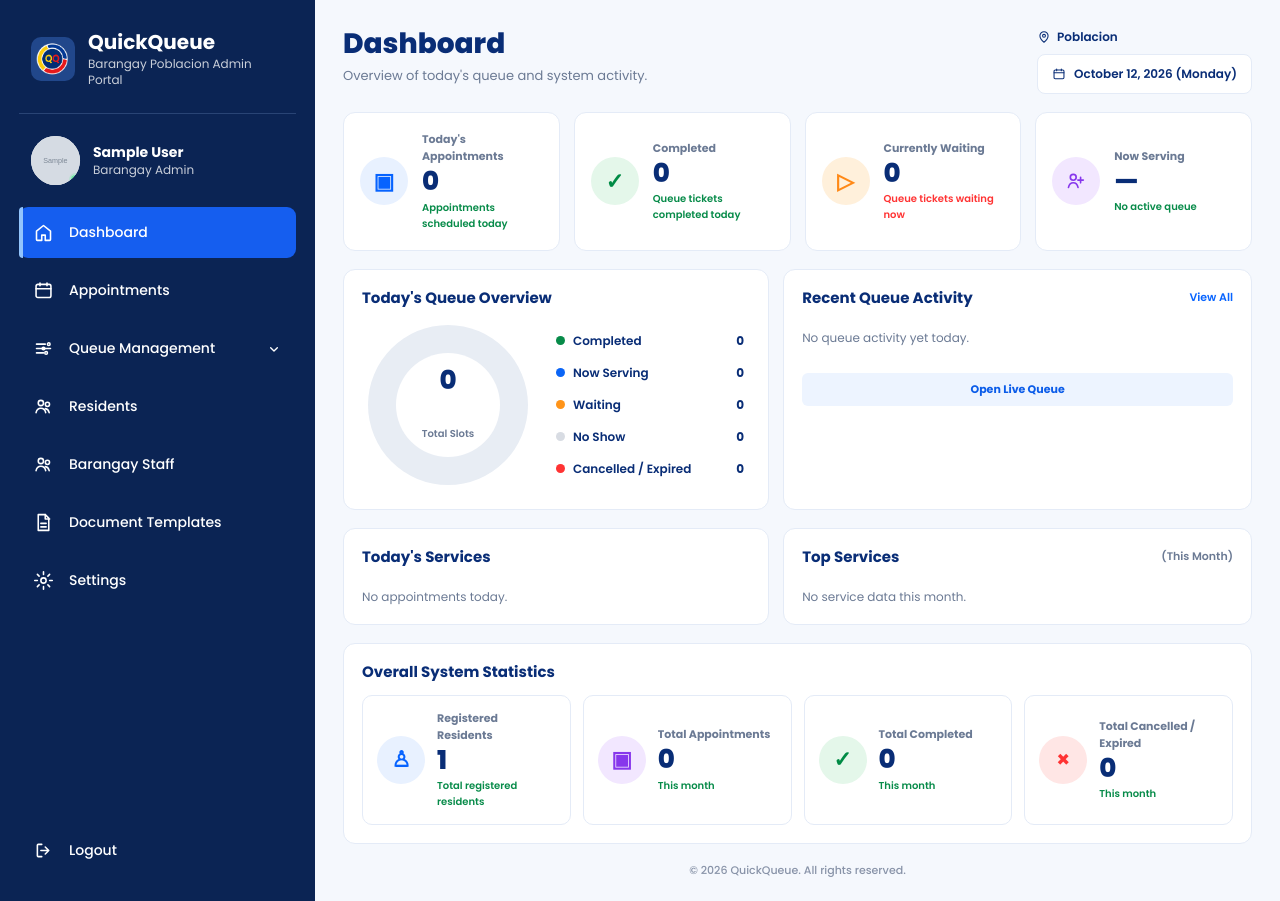
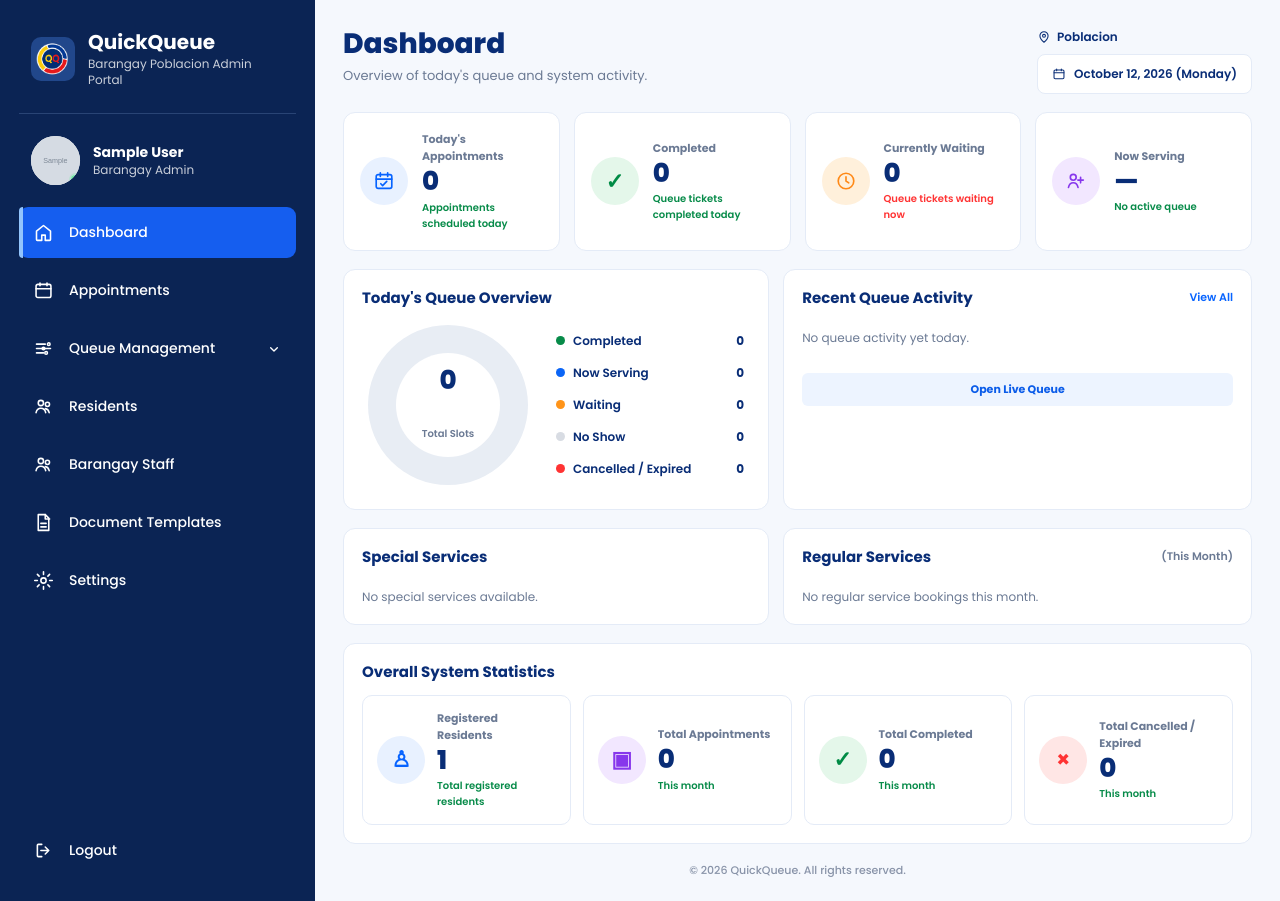
Before and after one commit to fncyz/QuickQueue, a Django app: page /barangay/dashboard/ in a window 1280 px wide. Run offline with Django 5.2, Linux system fonts and the light colour scheme; a user stored in the database is signed in; data comes from the database, SQL or seed files in the repository; tables that the repository leaves empty hold one stand-in row (values such as "Sample post"); grey boxes marked "Sample" are stand-in pictures.

Commit message:
Updated Admin UI 2.2

```diff
--- a/QUICKQUEUE/qq/templates/barangay_admin/dashboard.html
+++ b/QUICKQUEUE/qq/templates/barangay_admin/dashboard.html
@@ -6,14 +6,14 @@
 <body><div class="shell">{% include 'barangay_admin/includes/sidebar.html' %}<main class="dashboard">
 <header class="dashboard-header"><div><h1>Dashboard</h1><p>Overview of today's queue and system activity.</p></div><div class="date-chip"><span class="barangay-label"><svg class="header-icon" viewBox="0 0 24 24"><path d="M12 21s7-5.4 7-11a7 7 0 1 0-14 0c0 5.6 7 11 7 11z"/><circle cx="12" cy="10" r="2.5"/></svg>{{ barangay.name }}</span><br><time datetime="{{ today|date:'Y-m-d' }}"><svg class="header-icon" viewBox="0 0 24 24"><rect x="3.5" y="5" width="17" height="15" rx="2"/><path d="M8 3.5v3M16 3.5v3M3.5 10h17"/></svg>{{ today|date:'F j, Y (l)' }}</time></div></header>
 <section class="stat-cards">
-<article class="stat-card"><i class="icon-badge icon-blue">▣</i><div class="copy"><small>Today's Appointments</small><b>{{ today_total }}</b><em>Appointments scheduled today</em></div></article>
+<article class="stat-card"><i class="icon-badge icon-blue"><svg class="stat-icon" viewBox="0 0 24 24" aria-hidden="true"><rect x="3.5" y="5" width="17" height="15" rx="2"/><path d="M8 3v4M16 3v4M3.5 10h17"/><path d="m8.5 15 2 2 4.5-4.5"/></svg></i><div class="copy"><small>Today's Appointments</small><b>{{ today_total }}</b><em>Appointments scheduled today</em></div></article>
 <article class="stat-card"><i class="icon-badge icon-green">✓</i><div class="copy"><small>Completed</small><b>{{ completed }}</b><em>Queue tickets completed today</em></div></article>
-<article class="stat-card"><i class="icon-badge icon-orange">▷</i><div class="copy"><small>Currently Waiting</small><b>{{ waiting }}</b><em class="alert">Queue tickets waiting now</em></div></article>
+<article class="stat-card"><i class="icon-badge icon-orange"><svg class="stat-icon" viewBox="0 0 24 24" aria-hidden="true"><circle cx="12" cy="12" r="8.5"/><path d="M12 7.5V12l3 2"/></svg></i><div class="copy"><small>Currently Waiting</small><b>{{ waiting }}</b><em class="alert">Queue tickets waiting now</em></div></article>
 <article class="stat-card"><i class="icon-badge icon-purple"><svg class="stat-icon" viewBox="0 0 24 24"><circle cx="9" cy="8" r="3.2"/><path d="M3.8 19c.7-3.3 2.8-5.1 5.2-5.1s4.5 1.8 5.2 5.1M17 8v6M14 11h6"/></svg></i><div class="copy"><small>Now Serving</small><b>{% if now_serving %}{{ now_serving.queue_number }}{% else %}—{% endif %}</b><em>{% if now_serving %}{{ now_serving.appointment.service.name }}{% else %}No active queue{% endif %}</em></div></article></section>
 <section class="dashboard-grid"><article class="panel" id="queue"><h2>Today's Queue Overview</h2><div class="overview-body"><div class="donut {% if not total_tickets %}empty-donut{% endif %}" style="--completed-end:{{ queue_chart.completed_end }}%;--serving-end:{{ queue_chart.serving_end }}%;--waiting-end:{{ queue_chart.waiting_end }}%;--no-show-end:{{ queue_chart.no_show_end }}%;--cancelled-end:{{ queue_chart.cancelled_end }}%"><div><b>{{ total_tickets }}</b><small>Total Slots</small></div></div><ul class="legend"><li><span><i class="dot complete"></i>Completed</span><b>{{ completed }}</b></li><li><span><i class="dot serving"></i>Now Serving</span><b>{{ serving_count }}</b></li><li><span><i class="dot wait"></i>Waiting</span><b>{{ waiting }}</b></li><li><span><i class="dot neutral"></i>No Show</span><b>{{ no_show }}</b></li><li><span><i class="dot cancel"></i>Cancelled / Expired</span><b>{{ cancelled }}</b></li></ul></div></article>
 <article class="panel"><h2>Recent Queue Activity <a href="{% url 'barangay_live_queue' %}">View All</a></h2>{% for ticket in recent_tickets %}<div class="activity-row"><i class="icon-badge {% if ticket.status == 'C' %}icon-green{% elif ticket.status == 'S' %}icon-blue{% else %}icon-orange{% endif %}">{% if ticket.status == 'C' %}✓{% elif ticket.status == 'S' %}▶{% else %}▷{% endif %}</i><div class="copy"><b>{{ ticket.queue_number }} - {{ ticket.appointment.resident }}</b><small>{{ ticket.get_status_display }} · {{ ticket.appointment.service.name }}</small></div><time>{{ ticket.updated_at|time:'g:i A' }}</time></div>{% empty %}<p class="empty">No queue activity yet today.</p>{% endfor %}<a class="panel-link" href="{% url 'barangay_live_queue' %}">Open Live Queue</a></article></section>
-<section class="dashboard-grid"><article class="panel"><h2>Today's Services</h2>{% for service in today_services %}<div class="service-row"><span>{{ service.service__name }}</span><b class="bar"><i style="width:{% widthratio service.count max_today_service_count 100 %}%"></i></b><strong>{{ service.count }}</strong></div>{% empty %}<p class="empty">No appointments today.</p>{% endfor %}</article>
-<article class="panel"><h2>Top Services <small>(This Month)</small></h2>{% for service in month_services %}<div class="service-row"><span>{{ service.service__name }}</span><b class="bar"><i style="width:{% widthratio service.count max_month_service_count 100 %}%"></i></b><strong>{{ service.count }}</strong></div>{% empty %}<p class="empty">No service data this month.</p>{% endfor %}</article></section>
+<section class="dashboard-grid"><article class="panel"><h2>Special Services</h2>{% for service in special_services %}<div class="service-row"><span>{{ service.service__name }}</span><b class="bar"><i style="width:{% widthratio service.count max_special_service_count 100 %}%"></i></b><strong>{{ service.count }}</strong></div>{% empty %}<p class="empty">No special services available.</p>{% endfor %}</article>
+<article class="panel"><h2>Regular Services <small>(This Month)</small></h2>{% for service in regular_services %}<div class="service-row"><span>{{ service.service__name }}</span><b class="bar"><i style="width:{% widthratio service.count max_regular_service_count 100 %}%"></i></b><strong>{{ service.count }}</strong></div>{% empty %}<p class="empty">No regular service bookings this month.</p>{% endfor %}</article></section>
 <section class="panel totals"><h2>Overall System Statistics</h2><div class="totals-grid">
 <article><i class="icon-badge icon-blue">♙</i><div class="copy"><small>Registered Residents</small><b>{{ registered_residents }}</b><em>Total registered residents</em></div></article>
 <article><i class="icon-badge icon-purple">▣</i><div class="copy"><small>Total Appointments</small><b>{{ month_total }}</b><em>This month</em></div></article>
--- a/QUICKQUEUE/qq/views/barangay_dashboard.py
+++ b/QUICKQUEUE/qq/views/barangay_dashboard.py
@@ -4,7 +4,7 @@ from django.http import Http404
 from django.shortcuts import redirect, render
 from django.utils import timezone
 
-from qq.models import Appointment, Barangay, BarangayStaff, QueueTicket
+from qq.models import Appointment, Barangay, BarangayStaff, QueueTicket, Service
 
 
 @login_required(login_url="signin")
@@ -64,10 +64,34 @@ def barangay_dashboard(request):
     def service_breakdown(queryset):
         return list(queryset.values("service__name").annotate(count=Count("id")).order_by("-count", "service__name"))
 
-    today_services = service_breakdown(today_appointments)
-    month_services = service_breakdown(month_appointments)
-    max_today_service_count = max((item["count"] for item in today_services), default=1)
-    max_month_service_count = max((item["count"] for item in month_services), default=1)
+    special_service_records = (
+        Service.objects.filter(
+            is_temporary=True,
+            barangay=barangay,
+            is_active=True,
+            lifecycle=Service.Lifecycle.SCHEDULED,
+            booking_start_date__lte=today,
+            booking_end_date__gte=today,
+            event_end_date__gte=today,
+        )
+        .annotate(
+            count=Count(
+                "appointments",
+                filter=Q(appointments__barangay=barangay)
+                & ~Q(appointments__status__in=[Appointment.Status.CANCELLED, Appointment.Status.MISSED]),
+                distinct=True,
+            )
+        )
+        .order_by("-count", "name")
+    )
+    special_services = [
+        {"service__name": service.name, "count": service.count}
+        for service in special_service_records
+        if service.accepts_bookings(booking_count=service.count)
+    ]
+    regular_services = service_breakdown(month_appointments.filter(service__is_temporary=False))
+    max_special_service_count = max((item["count"] for item in special_services), default=1)
+    max_regular_service_count = max((item["count"] for item in regular_services), default=1)
 
     running_total = 0
     queue_chart = {}
@@ -90,10 +114,10 @@ def barangay_dashboard(request):
         "no_show": no_show,
         "cancelled": cancelled,
         "queue_chart": queue_chart,
-        "today_services": today_services,
-        "month_services": month_services,
-        "max_today_service_count": max_today_service_count,
-        "max_month_service_count": max_month_service_count,
+        "special_services": special_services,
+        "regular_services": regular_services,
+        "max_special_service_count": max_special_service_count,
+        "max_regular_service_count": max_regular_service_count,
         "registered_residents": barangay.residents.count(),
         "month_total": month_total,
         "month_completed": month_completed,
```
